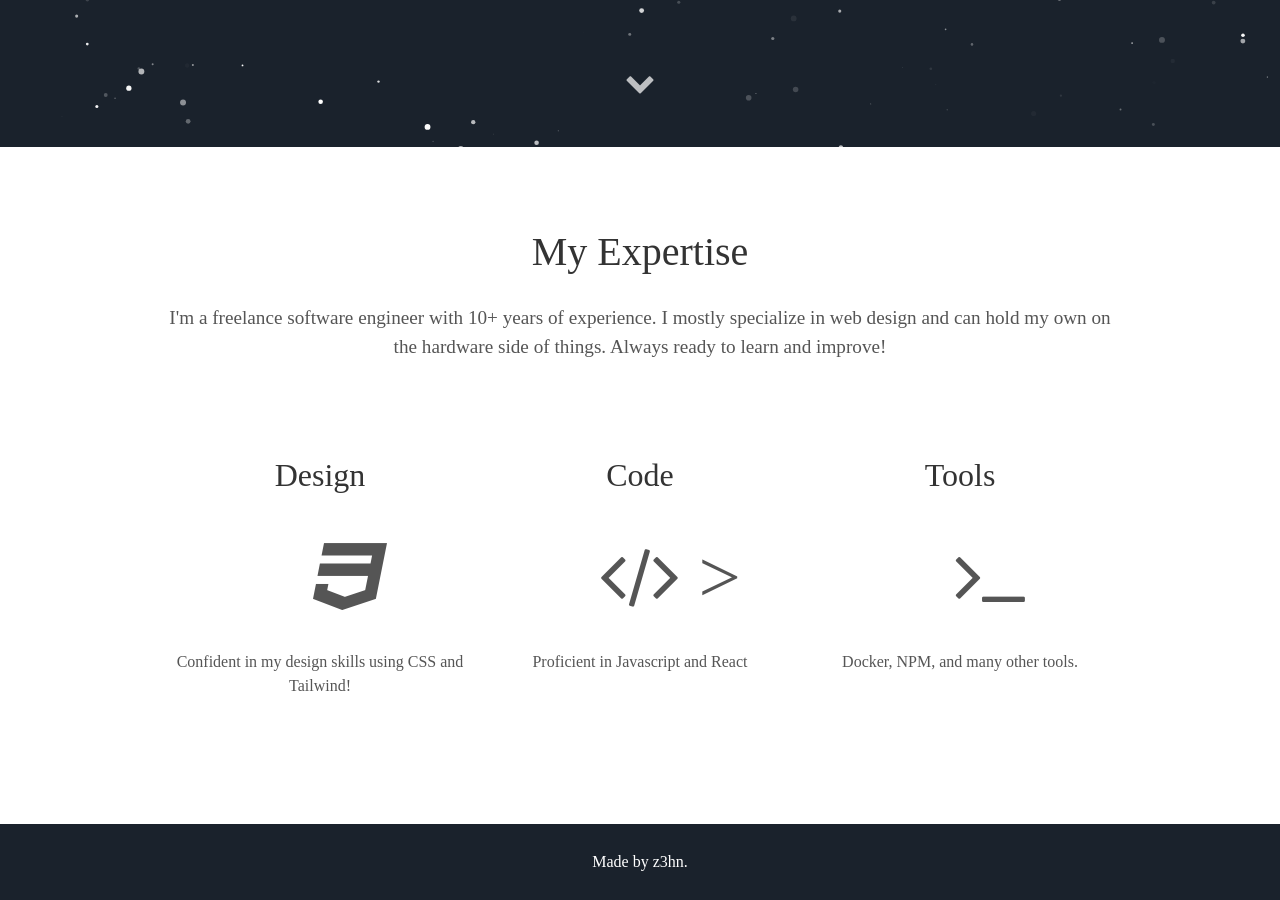
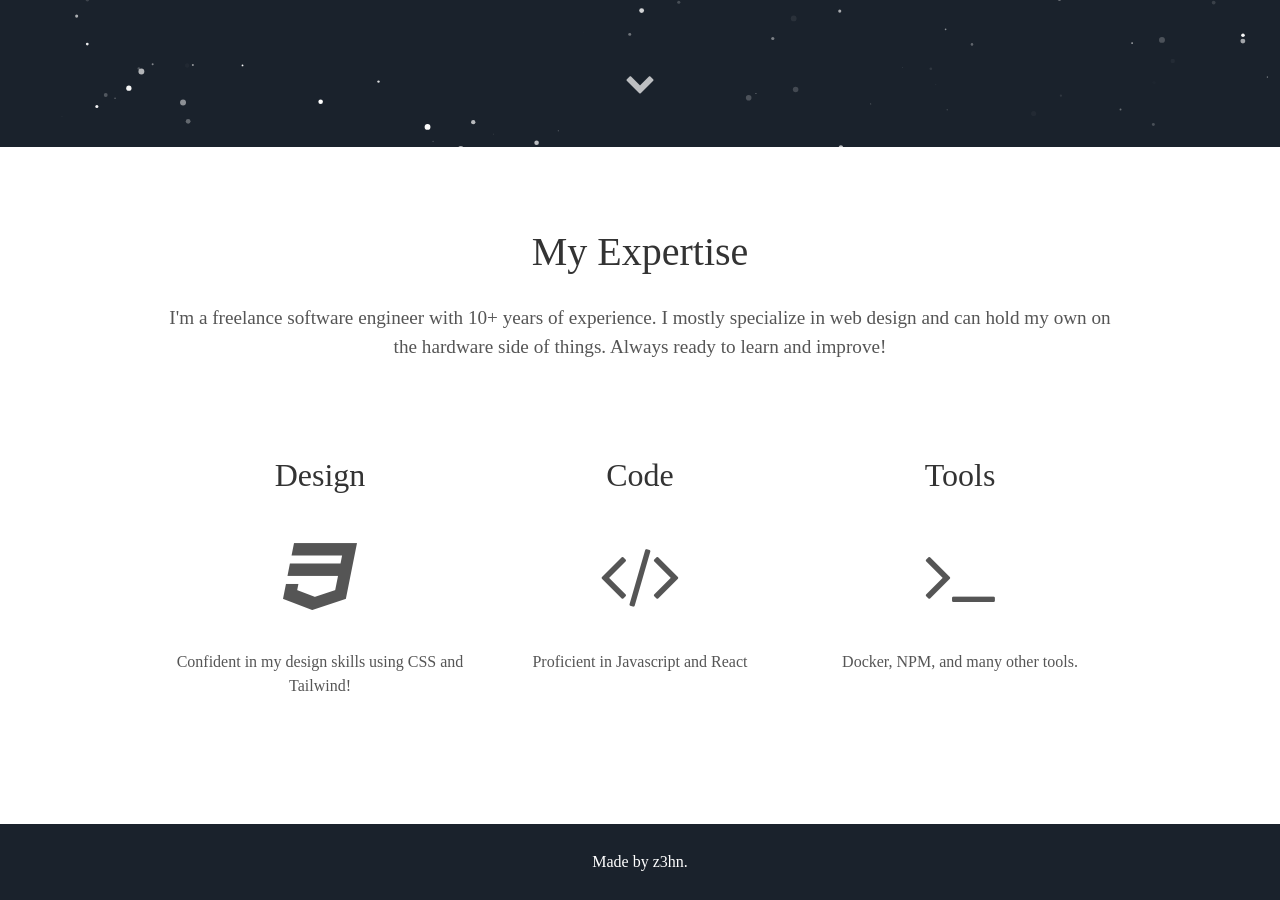
Before and after one commit to OwsleyJr/owsleyjr.github.io, a Jekyll site: the page built from index.html, in a window 1280 px wide and 900 px high, scrolled down 753 px. Built offline with Jekyll 4.4.1, drawn with Linux system fonts in a browser that asks for light colours; some web fonts are replaced.

Commit message:
removed svg

```diff
--- a/_includes/about.html
+++ b/_includes/about.html
@@ -5,27 +5,22 @@
 <div class="user">
   <div class="tech">
     <h2>Design</h2>
-    <svg viewBox="0 0 128 128">
-      <i class="icon fa fa-css3" aria-hidden="true"></i>
-    </svg>
+
+    <i class="icon fa fa-css3" aria-hidden="true"></i>
 
     <p>Confident in my design skills using CSS and Tailwind!</p>
   </div>
   <div class="tech">
     <h2>Code</h2>
 
-    <svg viewBox="0 0 128 128">
-      <
-      <i class="icon fa fa-code" aria-hidden="true"></i>
-      >
-    </svg>
+    <i class="icon fa fa-code" aria-hidden="true"></i>
+
     <p>Proficient in Javascript and React</p>
   </div>
   <div class="tech">
     <h2>Tools</h2>
-    <svg viewBox="0 0 128 128">
-      <i class="icon fa fa-terminal" aria-hidden="true"></i>
-    </svg>
+
+    <i class="icon fa fa-terminal" aria-hidden="true"></i>
 
     <p>Docker, NPM, and many other tools.</p>
   </div>
```
